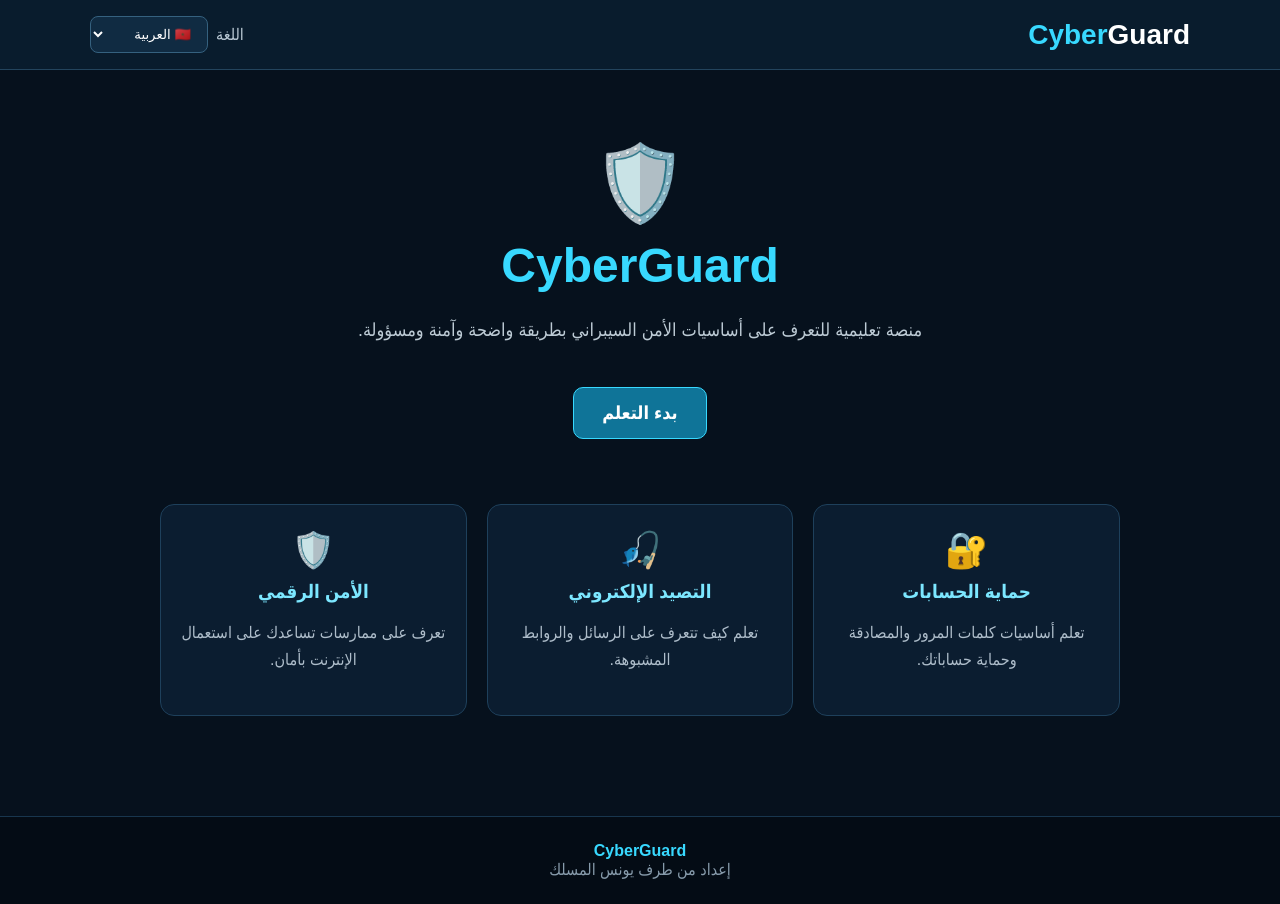
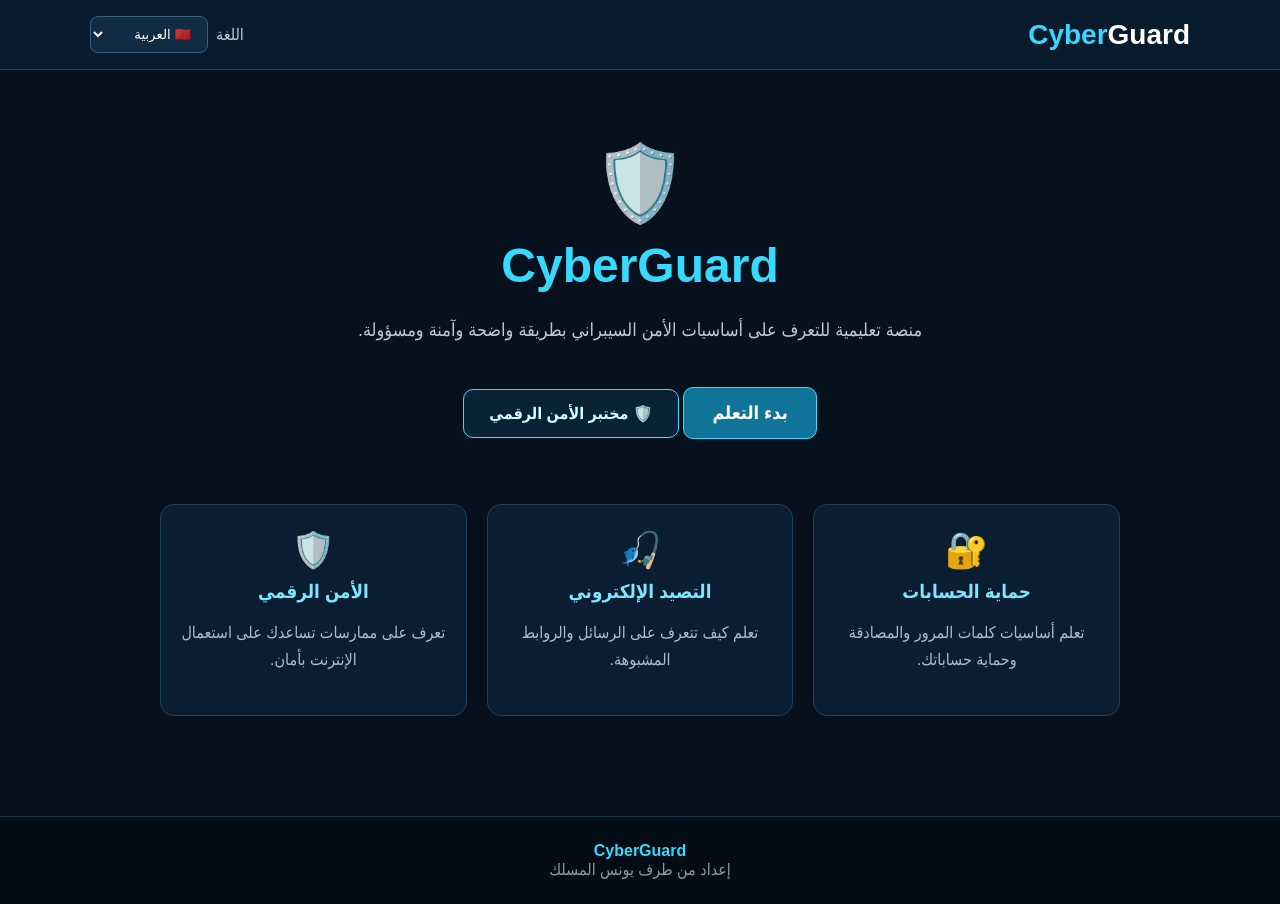
Before and after one commit to younneselmsellek-netizen/Cyberguard-, a plain HTML site: page index.html in a window 1280 px wide. Drawn offline with Linux system fonts and the light colour scheme.

Commit message:
Update index.html

```diff
--- a/index.html
+++ b/index.html
@@ -215,7 +215,9 @@
     بدء التعلم
   </a>
 
-
+<a href="security-lab.html" style="display:inline-block;padding:14px 25px;margin-top:12px;border:1px solid #39dcff;border-radius:10px;background:#092334;color:#cfffff;text-decoration:none;font-weight:bold;">
+🛡️ مختبر الأمن الرقمي
+</a>
   <section class="cards">
 
     <div class="card">
```
